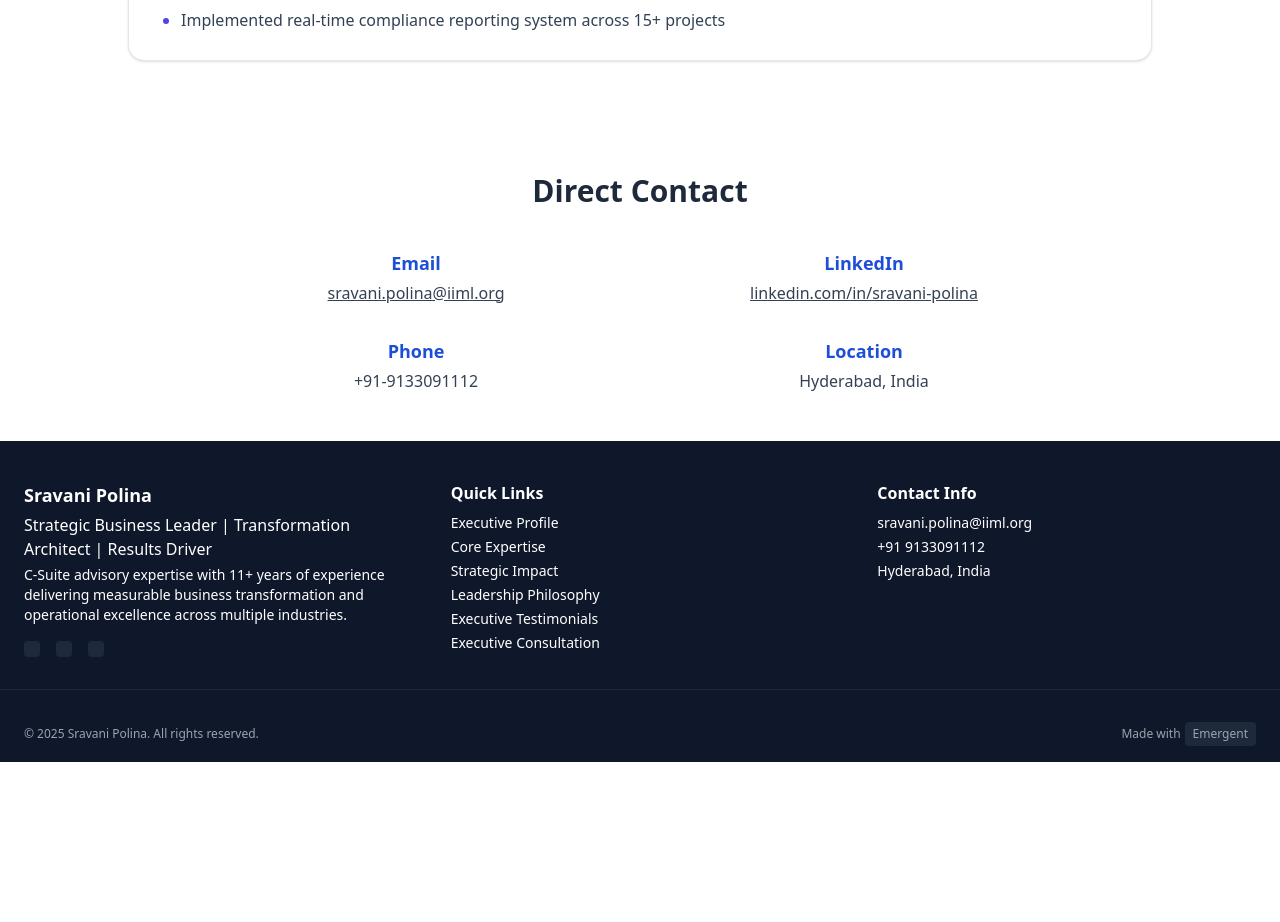
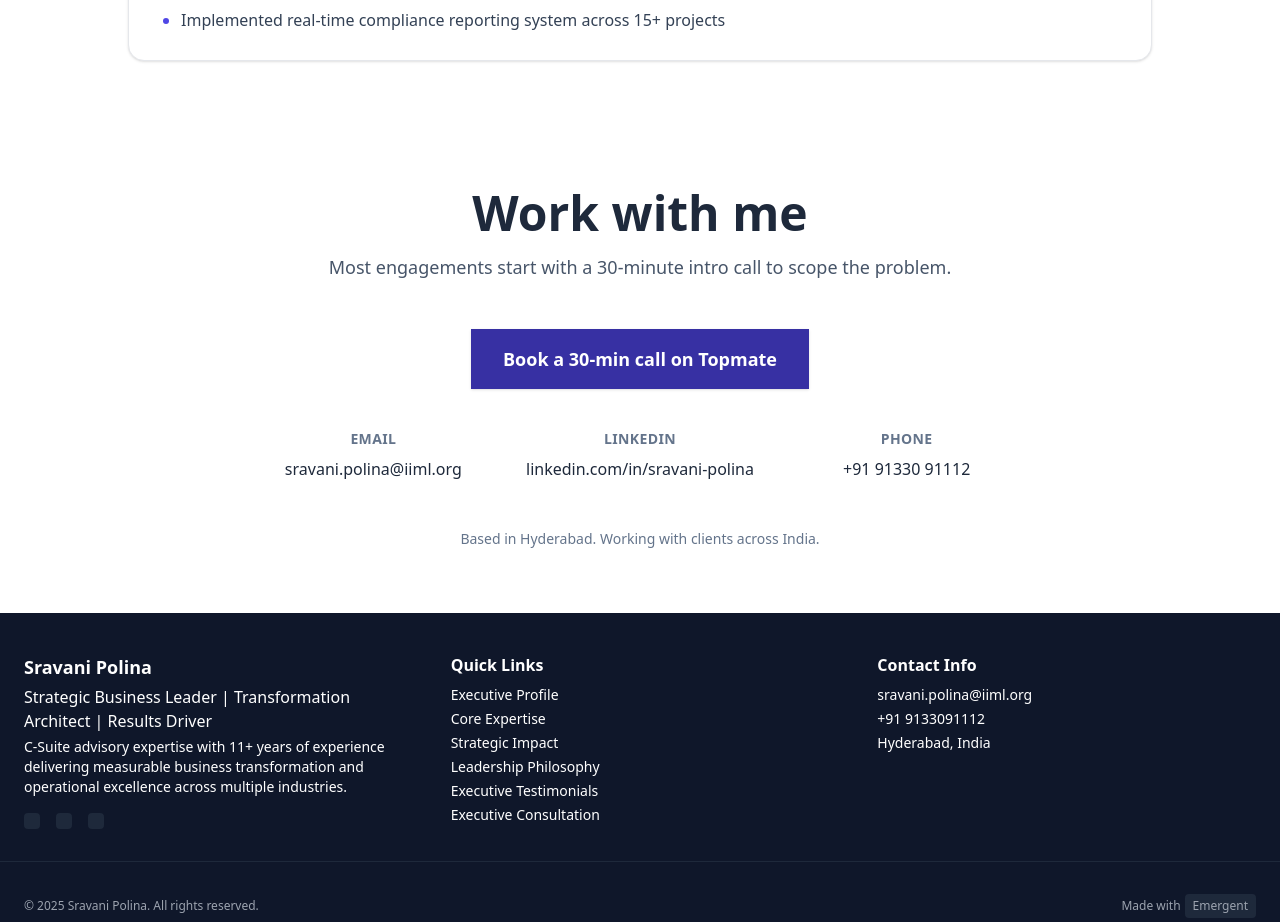
Before and after one commit to SravaniPolina/sravani-portfolio-frontend, a React (Create React App) app: page / in a window 1280 px wide. Shown: the part 8040-8962 px from the top of the page. Before the commit the page ends 8802 px from the top, so only its background shows below. Built offline with nearby package versions, Linux system fonts and the light colour scheme.

Commit message:
Update contact section with Topmate CTA.js

```diff
--- a/src/components/DirectContact.js
+++ b/src/components/DirectContact.js
@@ -1,33 +1,31 @@
 import React from "react";
 
-export default function DirectContact() {
+export default function Contact() {
   return (
-    <section className="max-w-4xl mx-auto py-12 px-4">
-      <h3 className="text-3xl font-bold text-center mb-10">Direct Contact</h3>
-      <div className="grid grid-cols-1 md:grid-cols-2 gap-8">
-        <div className="flex flex-col items-center">
-          {/* Email */}
-          <span className="text-lg font-bold text-blue-700 mb-1">Email</span>
-          <a href="mailto:sravani.polina@iiml.org" className="text-slate-700 underline">sravani.polina@iiml.org</a>
+    <section id="contact" className="max-w-4xl mx-auto py-16 px-4">
+      <h3 className="text-4xl md:text-5xl font-bold text-center mb-4">Work with me</h3>
+      <p className="text-lg text-slate-600 text-center mb-12">Most engagements start with a 30-minute intro call to scope the problem.</p>
+
+      <div className="flex justify-center mb-10">
+        <a href="https://topmate.io/sravani_polina" target="_blank" rel="noopener noreferrer" className="inline-block px-8 py-4 rounded-lg bg-indigo-800 text-white font-bold text-lg hover:bg-indigo-900 transition shadow">Book a 30-min call on Topmate</a>
+      </div>
+
+      <div className="grid grid-cols-1 md:grid-cols-3 gap-8 max-w-3xl mx-auto">
+        <div className="flex flex-col items-center text-center">
+          <span className="text-sm font-bold text-slate-500 uppercase tracking-wide mb-2">Email</span>
+          <a href="mailto:sravani.polina@iiml.org" className="text-slate-800 hover:text-indigo-700">sravani.polina@iiml.org</a>
         </div>
-        <div className="flex flex-col items-center">
-          {/* LinkedIn */}
-          <span className="text-lg font-bold text-blue-700 mb-1">LinkedIn</span>
-          <a href="https://www.linkedin.com/in/sravani-polina" className="text-slate-700 underline" target="_blank" rel="noopener noreferrer">
-            linkedin.com/in/sravani-polina
-          </a>
+        <div className="flex flex-col items-center text-center">
+          <span className="text-sm font-bold text-slate-500 uppercase tracking-wide mb-2">LinkedIn</span>
+          <a href="https://www.linkedin.com/in/sravani-polina" target="_blank" rel="noopener noreferrer" className="text-slate-800 hover:text-indigo-700">linkedin.com/in/sravani-polina</a>
         </div>
-        <div className="flex flex-col items-center">
-          {/* Phone */}
-          <span className="text-lg font-bold text-blue-700 mb-1">Phone</span>
-          <span className="text-slate-700">+91-9133091112</span>
-        </div>
-        <div className="flex flex-col items-center">
-          {/* Location */}
-          <span className="text-lg font-bold text-blue-700 mb-1">Location</span>
-          <span className="text-slate-700">Hyderabad, India</span>
+        <div className="flex flex-col items-center text-center">
+          <span className="text-sm font-bold text-slate-500 uppercase tracking-wide mb-2">Phone</span>
+          <span className="text-slate-800">+91 91330 91112</span>
         </div>
       </div>
+
+      <p className="text-center text-sm text-slate-500 mt-12">Based in Hyderabad. Working with clients across India.</p>
     </section>
   );
 }
```
